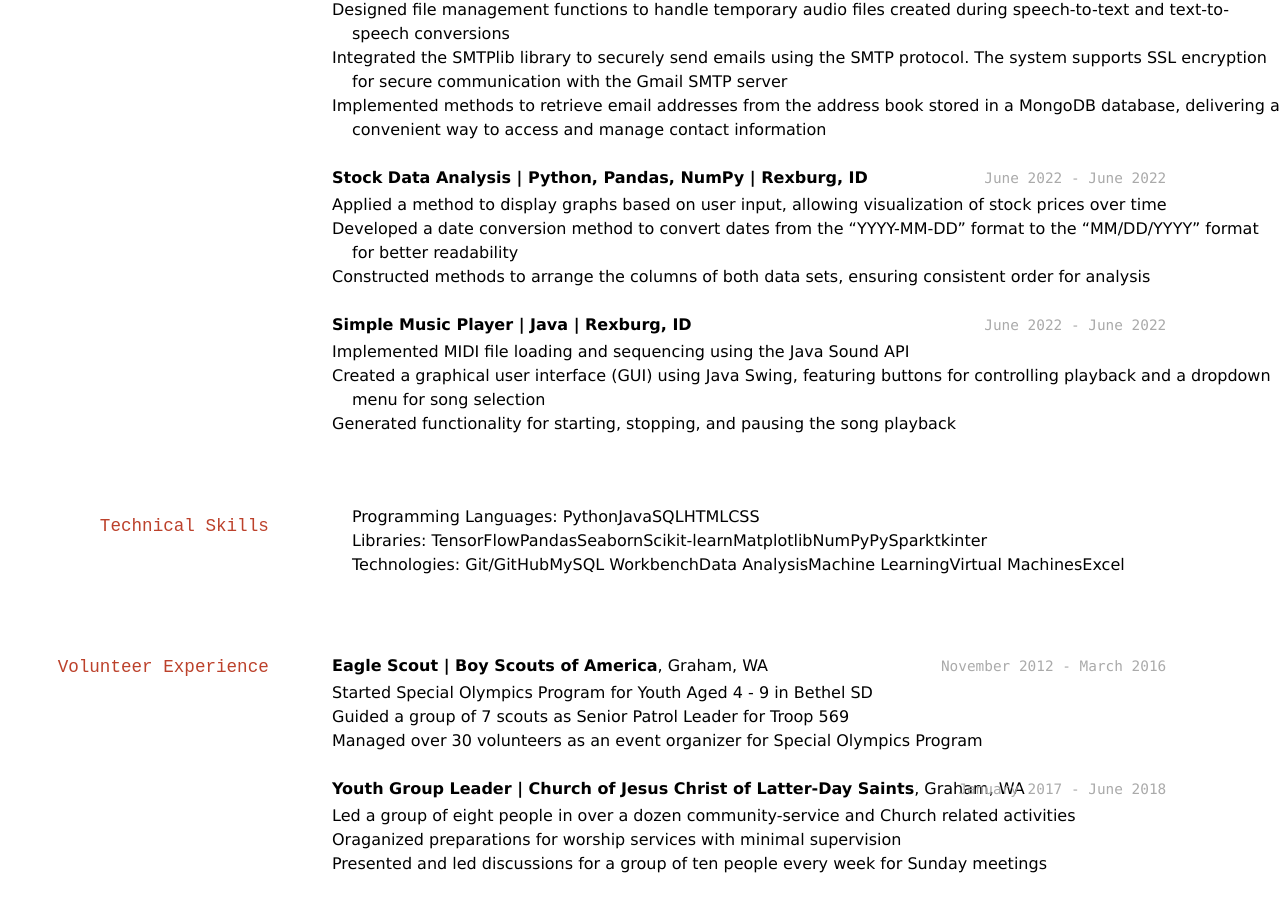
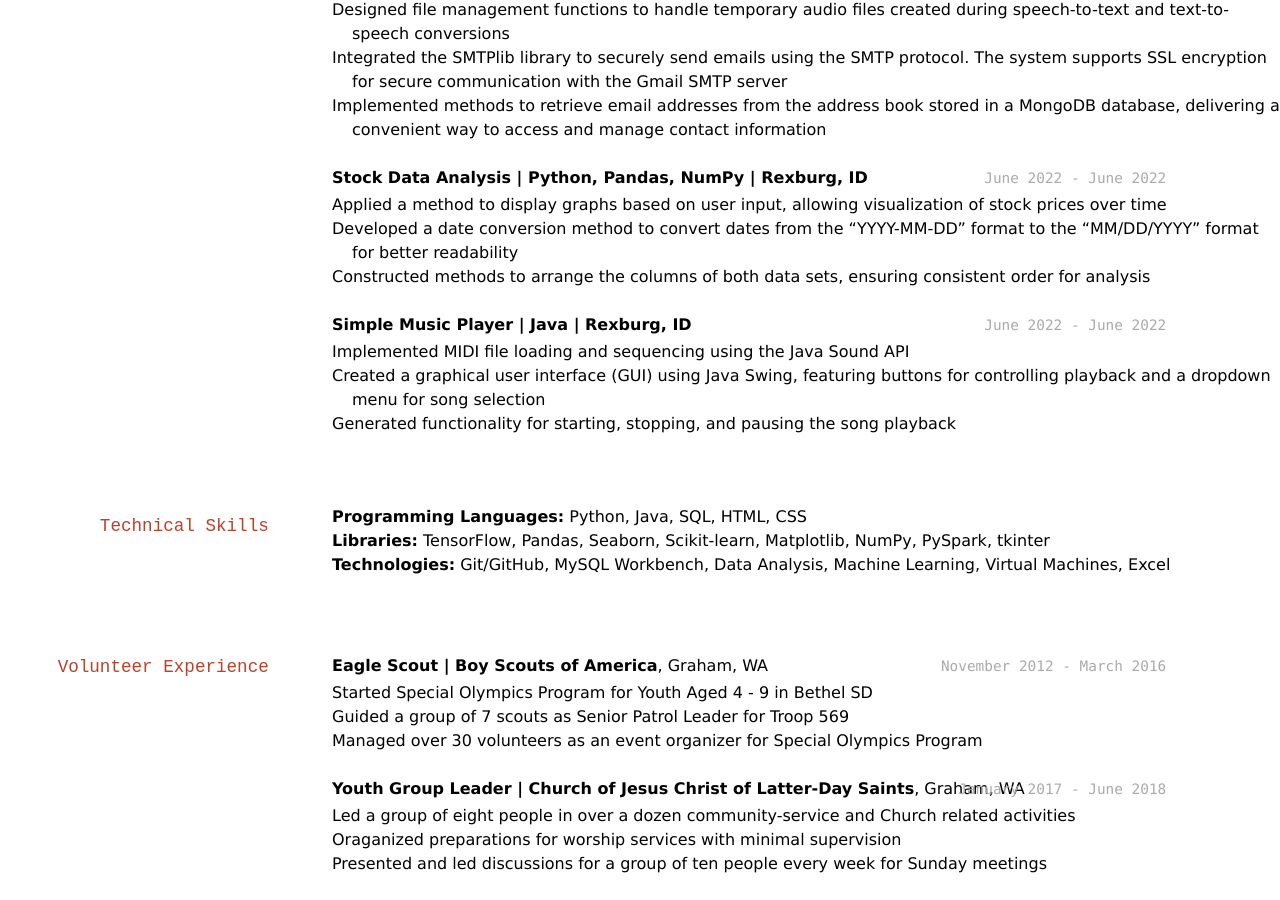
Before and after one commit to EthanTolson/Tolson_Resume, a Jekyll site: the page built from docs/index.md, in a window 1280 px wide and 900 px high, scrolled down 682 px. Built offline with Jekyll 4.4.1, drawn with Linux system fonts in a browser that asks for light colours; part of the change alters nothing that is shown.

```diff
--- a/docs/index.md
+++ b/docs/index.md
@@ -59,9 +59,9 @@ menu for song selection
 
 ## Technical Skills
 
-- Programming Languages: Python | Java | SQL | HTML | CSS
-- Libraries: TensorFlow | Pandas | Seaborn | Scikit-learn | Matplotlib | NumPy | PySpark | tkinter
-- Technologies: Git/GitHub | MySQL Workbench | Data Analysis | Machine Learning | Virtual Machines | Excel
+- __Programming Languages:__ Python, Java, SQL, HTML, CSS
+- __Libraries:__ TensorFlow, Pandas, Seaborn, Scikit-learn, Matplotlib, NumPy, PySpark, tkinter
+- __Technologies:__ Git/GitHub, MySQL Workbench, Data Analysis, Machine Learning, Virtual Machines, Excel
 
 ## Volunteer Experience
 
```
